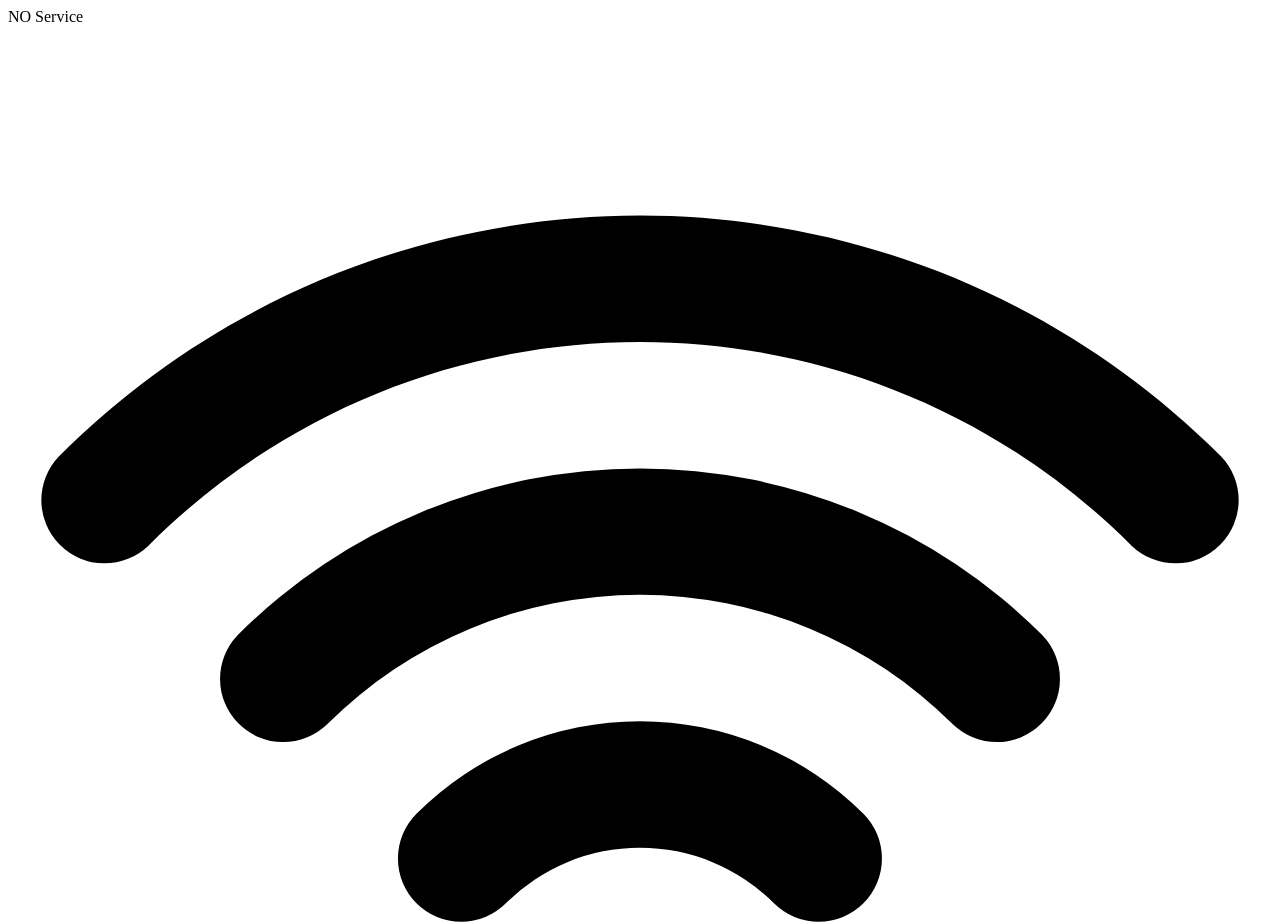
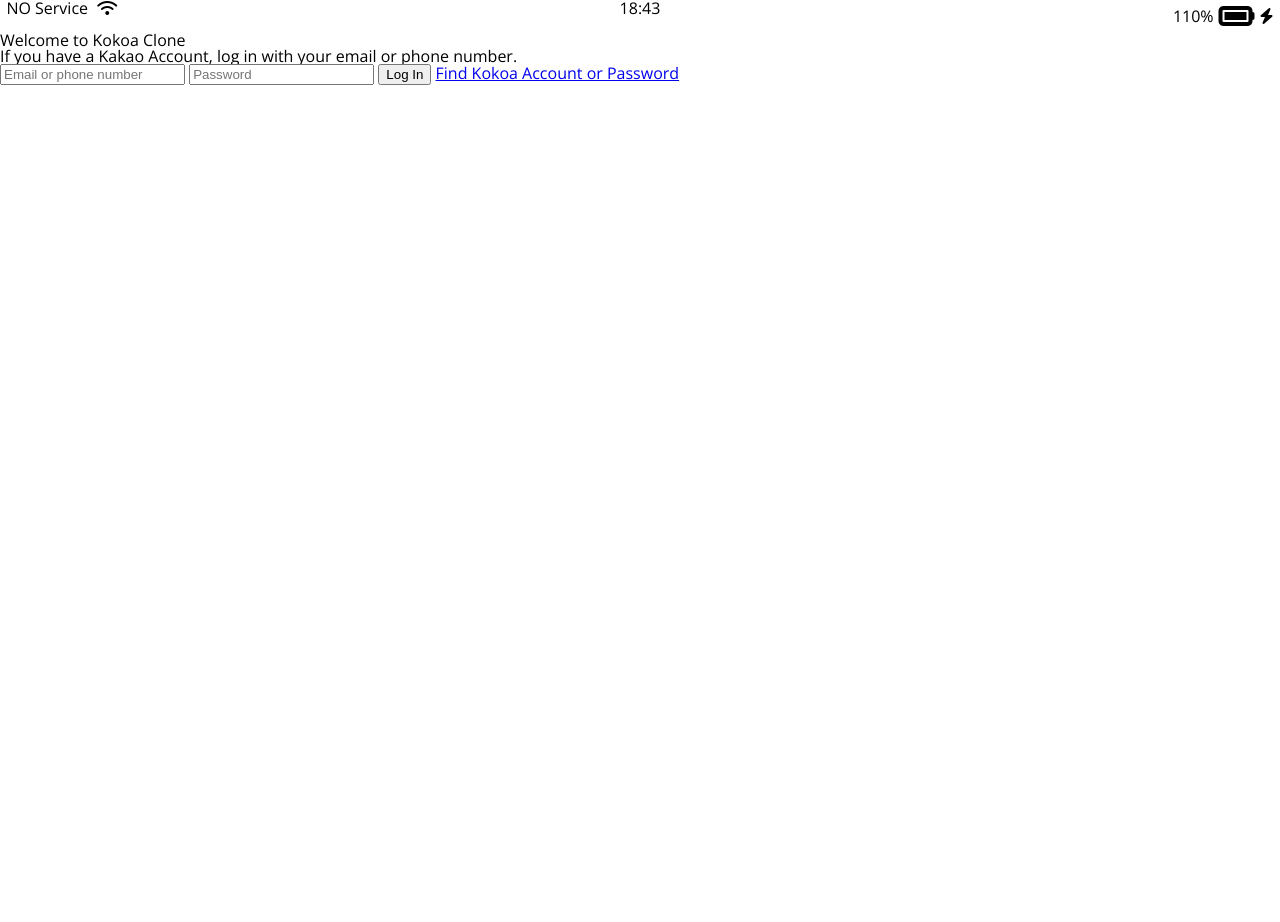
Before and after one commit to cacaocoffee/kokoa-clone-2021, a plain HTML site: page index.html in a window 1280 px wide. Shown: the top 922 px of the page. After the commit the page ends 800 px from the top, so only its background shows below. Drawn offline with nearby package versions, Linux system fonts and the light colour scheme.

Commit message:
css추가
니꼬썜 강의 6.5까지

```diff
--- /dev/null
+++ b/css/reset.css
@@ -0,0 +1,129 @@
+/* http://meyerweb.com/eric/tools/css/reset/
+   v2.0 | 20110126
+   License: none (public domain)
+*/
+
+html,
+body,
+div,
+span,
+applet,
+object,
+iframe,
+h1,
+h2,
+h3,
+h4,
+h5,
+h6,
+p,
+blockquote,
+pre,
+a,
+abbr,
+acronym,
+address,
+big,
+cite,
+code,
+del,
+dfn,
+em,
+img,
+ins,
+kbd,
+q,
+s,
+samp,
+small,
+strike,
+strong,
+sub,
+sup,
+tt,
+var,
+b,
+u,
+i,
+center,
+dl,
+dt,
+dd,
+ol,
+ul,
+li,
+fieldset,
+form,
+label,
+legend,
+table,
+caption,
+tbody,
+tfoot,
+thead,
+tr,
+th,
+td,
+article,
+aside,
+canvas,
+details,
+embed,
+figure,
+figcaption,
+footer,
+header,
+hgroup,
+menu,
+nav,
+output,
+ruby,
+section,
+summary,
+time,
+mark,
+audio,
+video {
+  margin: 0;
+  padding: 0;
+  border: 0;
+  font-size: 100%;
+  font: inherit;
+  vertical-align: baseline;
+}
+/* HTML5 display-role reset for older browsers */
+article,
+aside,
+details,
+figcaption,
+figure,
+footer,
+header,
+hgroup,
+menu,
+nav,
+section {
+  display: block;
+}
+body {
+  line-height: 1;
+}
+ol,
+ul {
+  list-style: none;
+}
+blockquote,
+q {
+  quotes: none;
+}
+blockquote:before,
+blockquote:after,
+q:before,
+q:after {
+  content: "";
+  content: none;
+}
+table {
+  border-collapse: collapse;
+  border-spacing: 0;
+}
--- /dev/null
+++ b/css/styles.css
@@ -0,0 +1,31 @@
+@import url("https://fonts.googleapis.com/css2?family=Open+Sans:wght@400;600&display=swap");
+@import "reset.css";
+body {
+  font-family: "Open Sans", sans-serif;
+}
+
+.status-bar {
+  display: flex;
+  justify-content: center;
+}
+.status-bar__column {
+  width: 33%;
+}
+
+.status-bar__column:first-child span {
+  margin-right: 5px;
+}
+
+.status-bar__column:nth-child(2) {
+  display: flex;
+  justify-content: center;
+}
+.status-bar__column:last-child {
+  display: flex;
+  justify-content: flex-end;
+  align-items: center;
+}
+
+.status-bar__column .fa-battery-full {
+  margin: 0px 5px;
+}
--- a/index.html
+++ b/index.html
@@ -19,41 +19,90 @@
 
     아이콘
     HEROICONS
+    가서 검색하고 SVG로 복사해서 붙여넣기하면됨
+    css를 통해 사이즈를 조절할 수 있다.
 
+    fontAwesome 이 또 유명함
+    code kit을 주는데 그걸로 사용하면된다.
+    이메일 통해서 하는데 이것도 복붙하면된다.
+    모든 아이콘은 자기만의 이름이 있다.
+    여기서 주는 코드 킷을 복사해서 써야한다
+    여기서 주는 스크립트는 항상 마지막에 있어야한다 여기서 말하는 마지막이란 body
+    태그를 닫기 직전이다.
+
+    alt 방향키는 줄이동.
+
+    css연결 단축키 link:css 엔터
+     href="style.css" 로 나오니 경로 바꾸는거 잊지말것
+
+     css에서 font-family: 를 하면 다양한옵션의 폰트들이 등장한다.
+     니꼬쌤은 apple-system을 선호하신다. 이뒤에 있는것들은 맨앞 스타일이 없다면
+      그다음 스타일을 설정하는 의미이다.
+      font를 가지고 싶다면 google fonts에 들어가서 맘에드는 폰트를 찾고 클릭하구
+      select this style 을 누르고 embed 에서
+      1.html 에 link 사용              <link> 사용
+      2.css에 추가                     import 사용
+      두가지 방법이 있다.
+      만약 여러 옵션이 있다면 쓸거 하나만 가져오자
+      가장 많이 쓰는 Open sans를 보자 우리는 많은 폰트가 필요하지 않다
+      regular만 선택 semi-bold도 선택
+      css에 import를 넣고 믿에 있는 font-family를 복붙해서 사용하면 된다.
+      모든 폰트를 추가한다면 웹사이트가 무거워진다.
+
+
+    css hack 은 레시피 같은거다 좀 이상한데 작동이 잘된다
+      그래서 HACK 이라고 하는 거다
+      justify-content에 space-between  대신 center를 넣는다
+      그다음 모든 column에 33%의 width를 가지게한다.
+
+  fontAwesome에 아ㅣㅇ콘을 크게 만드는 기능이있다.
+  아이콘 뒤에 fa-2x 이런식으로 하면 사용할 수 있다.
+  fa-lg도 사용가능하다.
+
+  리셋 CSS는 CSS파일이다
+  대부분의 태그에 margin을 0으로 하는 설정이다.
+  검색해서 복사하고 reset.css를 만들어서 붙여넣고
+   자신의 css 파일에 @import "reset.css"라고 적어주면된다.
  -->
 <!DOCTYPE html>
 <html lang="en">
   <head>
+    <link rel="stylesheet" href="css/styles.css">
     <meta charset="UTF-8" />
     <meta http-equiv="X-UA-Compatible" content="IE=edge" />
     <meta name="viewport" content="width=device-width, initial-scale=1.0" />
     <title>Welcome to Kokoa Talk</title>
   </head>
   <body>
-    <div id="status-bar">
-      <div class="status-bar__colum">
+    <div class="status-bar">
+      <div class="status-bar__column">
         <span>NO Service</span>
-        <svg
-          xmlns="http://www.w3.org/2000/svg"
-          class="h-5 w-5"
-          viewBox="0 0 20 20"
-          fill="currentColor"
-        >
-          <path
-            fill-rule="evenodd"
-            d="M17.778 8.222c-4.296-4.296-11.26-4.296-15.556 0A1 1 0 01.808 6.808c5.076-5.077 13.308-5.077 18.384 0a1 1 0 01-1.414 1.414zM14.95 11.05a7 7 0 00-9.9 0 1 1 0 01-1.414-1.414 9 9 0 0112.728 0 1 1 0 01-1.414 1.414zM12.12 13.88a3 3 0 00-4.242 0 1 1 0 01-1.415-1.415 5 5 0 017.072 0 1 1 0 01-1.415 1.415zM9 16a1 1 0 011-1h.01a1 1 0 110 2H10a1 1 0 01-1-1z"
-            clip-rule="evenodd"
-          />
+        <i class="fas fa-wifi"></i>
         </svg>
       </div>
-      <div class="status-bar__colum">
+      <div class="status-bar__column">
         <span>18:43</span>
       </div>
-      <div class="status-bar__colum">
+      <div class="status-bar__column">
         <span>110%</span>
-        <!-- Battery Icon-->
-        <!-- Lightning Icon-->
+        <i class="fas fa-battery-full fa-2x"></i>
+        <i class="fas fa-bolt"></i>
       </div>
     </div>
+    <header class="welcome-header">
+      <h1 class="welcome-header__title">Welcome to Kokoa Clone</h1>
+      <p class="welcome-header__text">If you have a Kakao Account, log in with your email or phone number.</p>
+    </header>
+
+    <form id="login-form">
+      <input type="text" placeholder="Email or phone number"/>
+      <input type="password" placeholder="Password"/>
+      <input type="submit" value="Log In"/>
+      <a href="#">Find Kokoa Account or Password</a>
+    </form>
+    <script
+    src="https://kit.fontawesome.com/854b33dea1.js"
+    crossorigin="anonymous"
+    ></script>
   </body>
 </html>
```
